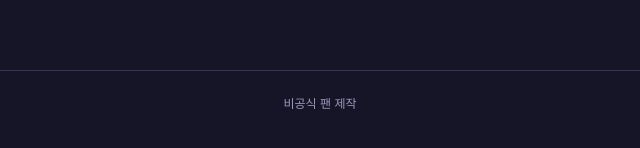
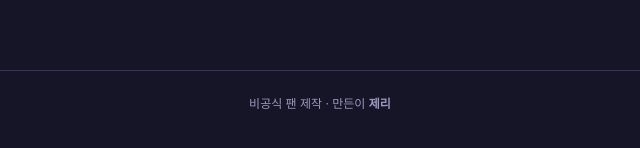
Before and after one commit to HelloNoa/alcanthia_fan, a plain HTML site: page index.html in a window 1280 px wide. Shown: the part 200-348 px from the top of the page, 320-960 px from the left. Drawn offline with Linux system fonts and the light colour scheme.

Commit message:
Credit site creator 제리 in the footer

```diff
--- a/index.html
+++ b/index.html
@@ -16,7 +16,7 @@
   <nav id="tabs"></nav>
   <main id="view"></main>
   <footer>
-    비공식 팬 제작
+    비공식 팬 제작 · 만든이 <b>제리</b>
   </footer>
   <script type="module" src="./js/app.js"></script>
 </body>
```
